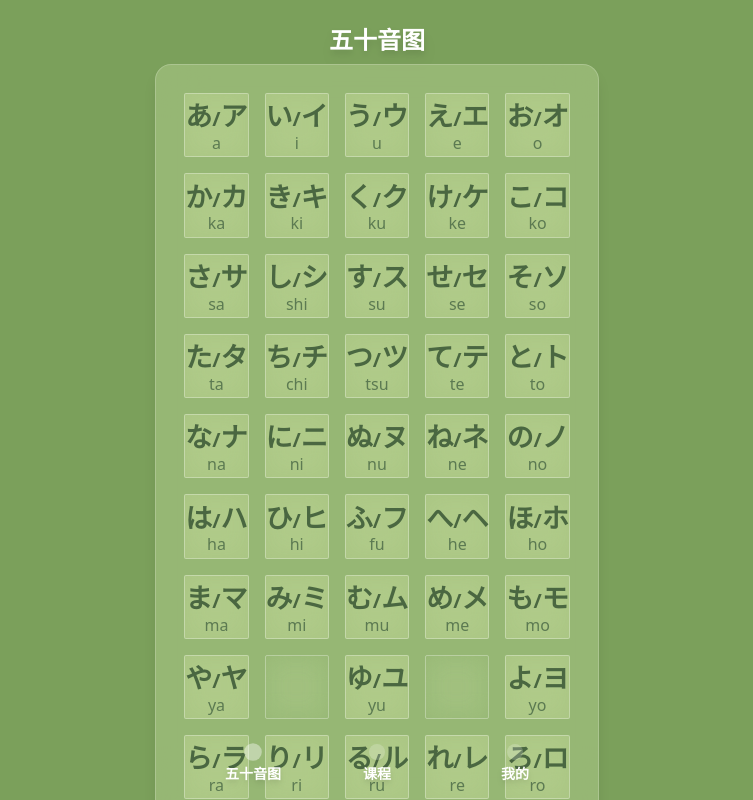
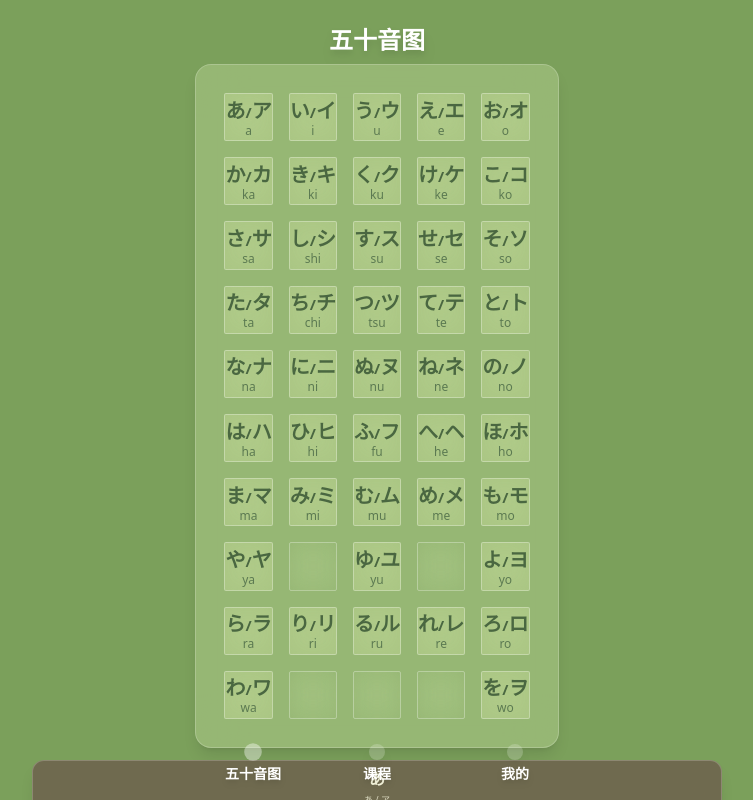
Before and after one commit to chen205518/jp-app-source, a Vue app: page /#/home in a window 1280 px wide. Shown: the whole page, without its empty margins (263-1016 px from the left). Built offline with nearby package versions, Linux system fonts and the light colour scheme.

Commit message:
修复：保持解释框文字扩大，恢复五十音图格子文字大小

```diff
--- a/src/pages/HomePage.vue
+++ b/src/pages/HomePage.vue
@@ -187,10 +187,10 @@ const speakJapanese = (text: string) => {
                   <path d="M10 18a8 8 0 100-16 8 8 0 000 16zM9.555 7.168A1 1 0 008 8v4a1 1 0 001.555.832l3-2a1 1 0 000-1.664l-3-2z"></path>
                 </svg>
               </div>
-              <span v-if="char || katakanaData[rowIndex].row[colIndex]" class="text-[27px] font-bold text-[#4A6741] leading-tight">
-                {{ char }}<span v-if="char && katakanaData[rowIndex].row[colIndex]" class="text-[20px]">/</span>{{ katakanaData[rowIndex].row[colIndex] }}
+              <span v-if="char || katakanaData[rowIndex].row[colIndex]" class="text-[20px] font-bold text-[#4A6741] leading-tight">
+                {{ char }}<span v-if="char && katakanaData[rowIndex].row[colIndex]" class="text-[15px]">/</span>{{ katakanaData[rowIndex].row[colIndex] }}
               </span>
-              <span v-if="char || katakanaData[rowIndex].row[colIndex]" class="text-[16px] text-[#5C7A52] leading-none mt-0.5">{{ item.romanji[colIndex] }}</span>
+              <span v-if="char || katakanaData[rowIndex].row[colIndex]" class="text-[12px] text-[#5C7A52] leading-none mt-0.5">{{ item.romanji[colIndex] }}</span>
             </div>
           </template>
         </div>
```
